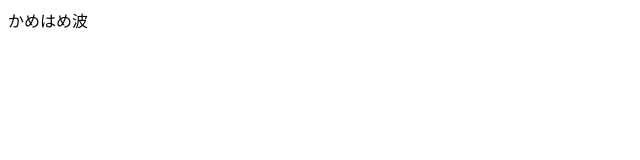
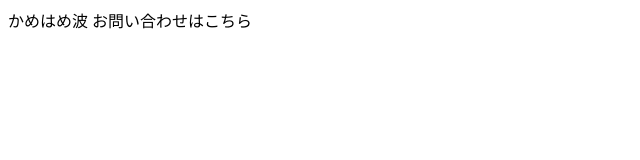
Before and after one commit to wafflar/team_develop, a plain HTML site: page index.html in a window 1280 px wide. Shown: the whole page, without its empty margins (0-640 px from the left). Drawn offline with Linux system fonts and the light colour scheme.

Commit message:
変更しましたぁああ

```diff
--- a/index.html
+++ b/index.html
@@ -8,5 +8,6 @@
 </head>
 <body>
   かめはめ波
+  お問い合わせはこちら
 </body>
 </html>
```
